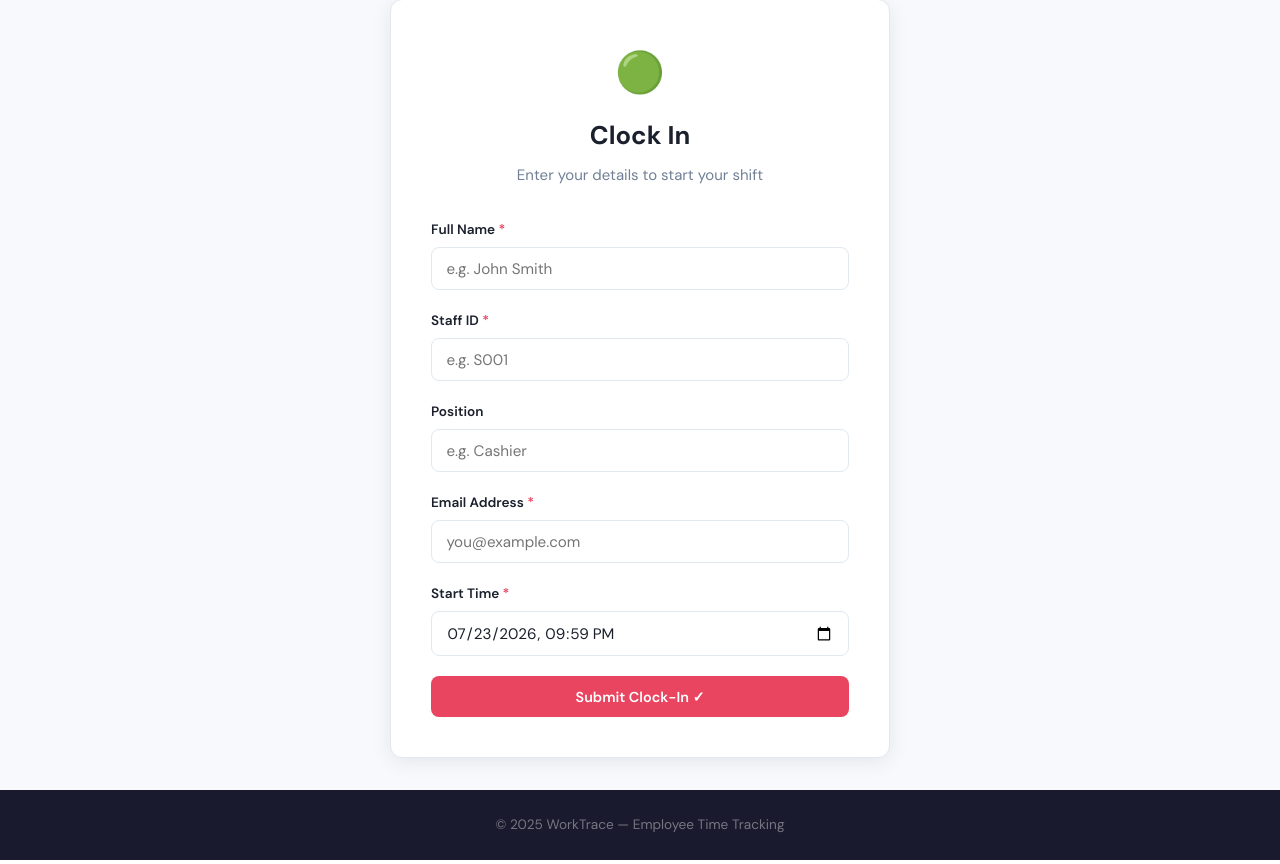
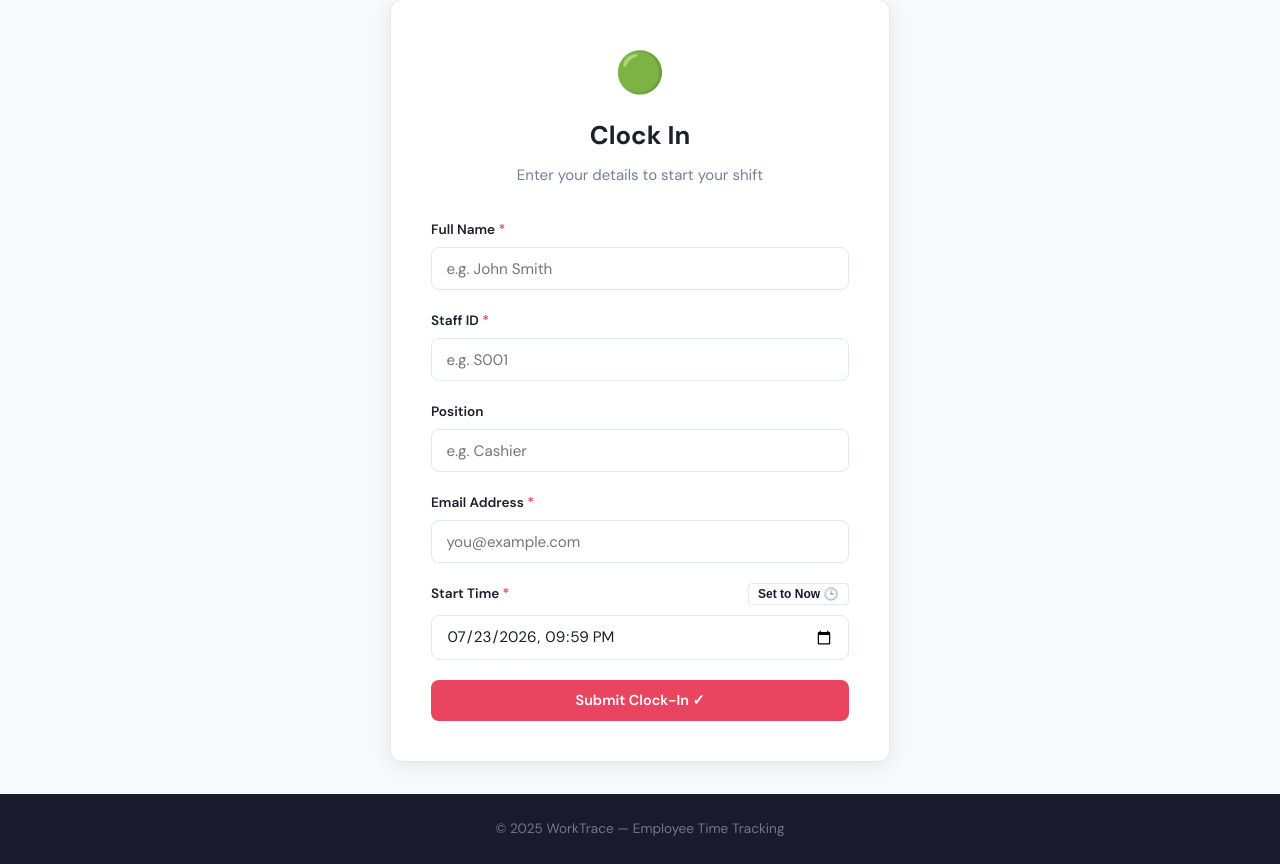
Before and after one commit to ISSA-DX/WorkTrace, a Flask app: page /clock-in in a window 1280 px wide. Shown: the part 109-973 px from the top of the page. Run offline with Flask 3, Linux system fonts and the light colour scheme.

Commit message:
🎨 Palette: Add 'Set to Now' button for quick, accessible clock-in/out datetime entry
- Added a highly intuitive, accessible 'Set to Now' button next to the datetime fields on both the clock-in and clock-out forms.
- Clicking the button automatically updates the datetime-local input to the client's exact local date and time in the correct format.
- Transferred focus to the updated input after click to ensure visible feedback and full keyboard focus state compatibility.
- Kept UX changes clean and under 50 lines without introducing custom design tokens or styling.

Co-authored-by: ISSA-DX <166920925+ISSA-DX@users.noreply.github.com>

```diff
--- a/static/js/main.js
+++ b/static/js/main.js
@@ -26,4 +26,26 @@ document.addEventListener('DOMContentLoaded', () => {
       if (!confirm(btn.dataset.confirm)) e.preventDefault();
     });
   });
+
+  // Handle "Set to Now" buttons for datetime-local inputs
+  document.querySelectorAll('[data-set-now]').forEach(btn => {
+    btn.addEventListener('click', () => {
+      const targetId = btn.dataset.setNow;
+      const input = document.getElementById(targetId);
+      if (input) {
+        // Format current local date and time to YYYY-MM-DDTHH:MM format
+        const now = new Date();
+        const year = now.getFullYear();
+        const month = String(now.getMonth() + 1).padStart(2, '0');
+        const day = String(now.getDate()).padStart(2, '0');
+        const hours = String(now.getHours()).padStart(2, '0');
+        const minutes = String(now.getMinutes()).padStart(2, '0');
+
+        input.value = `${year}-${month}-${day}T${hours}:${minutes}`;
+
+        // Focus the input to provide clear keyboard accessibility feedback
+        input.focus();
+      }
+    });
+  });
 });
--- a/templates/clock_in.html
+++ b/templates/clock_in.html
@@ -34,7 +34,12 @@
                placeholder="you@example.com"/>
       </div>
       <div class="form-group">
-        <label for="start_time">Start Time <span class="required">*</span></label>
+        <div style="display: flex; justify-content: space-between; align-items: center; margin-bottom: 0.2rem;">
+          <label for="start_time" style="margin-bottom: 0;">Start Time <span class="required">*</span></label>
+          <button type="button" class="btn-sm btn-outline" data-set-now="start_time"
+                  style="padding: 0.2rem 0.6rem; font-size: 0.75rem; font-weight: 600; border-radius: 4px;"
+                  aria-label="Set start time to current time">Set to Now 🕒</button>
+        </div>
         <input type="datetime-local" id="start_time" name="start_time" required
                value="{{ form_data.get('start_time', now.strftime('%Y-%m-%dT%H:%M')) }}"/>
       </div>
```
Also changed, not shown: templates/clock_out.html (+6 -1 lines), .Jules/palette.md (added).
